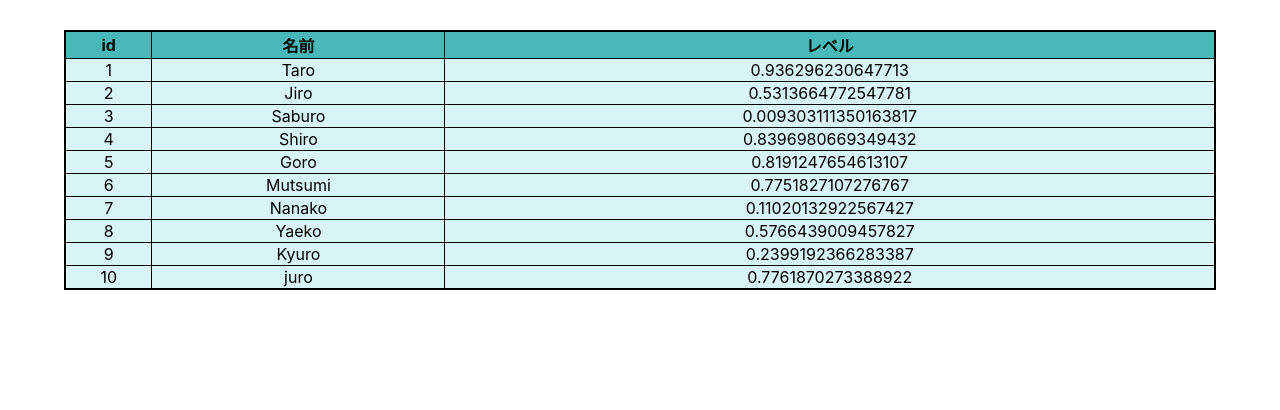
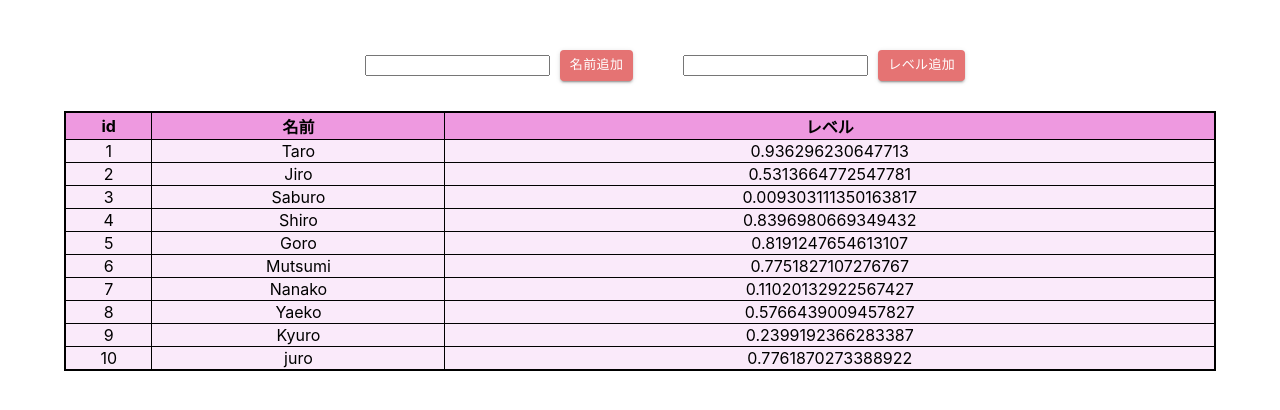
Before and after one commit to AyanoMiura88/react_dnd, a React (Create React App) app: page /TablePage in a window 1280 px wide. Shown: the top 410 px of the page. Built offline with nearby package versions, Linux system fonts and the light colour scheme.

Commit message:
[wip] table/input機能

```diff
--- a/src/Button/PrimaryBtn.tsx
+++ b/src/Button/PrimaryBtn.tsx
@@ -1,17 +1,26 @@
 import React from "react";
 import Button from "@material-ui/core/Button";
+import { makeStyles } from "@material-ui/core/styles";
 
 interface Props {
   children: React.ReactNode;
   onClick: () => void;
 }
 
+// const color = makeStyles({
+//   main: {
+//     backgroundColor: "#e57373",
+//     color: "#fff",
+//   }
+// });
 
 const PrimaryButton = (props: Props) => {
-  const { children ,onClick } = props;
+  const { children, onClick } = props;
+  // const test = color();
   return (
-    <div style={{margin:"10px"}}>
-      <Button onClick={onClick} variant="contained" color="primary" >
+    <div style={{ margin: "10px" }}>
+      <Button onClick={onClick} variant="contained" color="primary">
+        {/* <Button onClick={onClick} variant="contained" className={test.main} > */}
         {children}
       </Button>
     </div>
--- a/src/Table/Data.ts
+++ b/src/Table/Data.ts
@@ -1,4 +1,4 @@
-export const heading = ["id", "名前", "レベル"];
+export const header = ["id", "名前", "レベル"];
 
 export const data = [
   { id: 1, name: "Taro", level: Math.random() },
--- a/src/Table/Table.css
+++ b/src/Table/Table.css
@@ -3,7 +3,7 @@
 } */
 
 .table {
-  background-color: rgb(217, 244, 245);
+  background-color: rgb(250, 234, 250);
   border-collapse:  collapse;
   border: 2px solid black;
   margin: 30px auto;
@@ -11,10 +11,19 @@
 }
 
 th{
-    background-color: rgb(73, 184, 184);
+    background-color: rgb(238, 153, 224);
     color: "#ffffff";
 }
 
 th,td{
     border: solid 1px;
 }
+
+.inputArea{
+  margin-top: 50px;
+}
+
+.inputArea input{
+  margin-left: 50px;
+  margin-right: 10px;
+}
--- a/src/Table/Table.tsx
+++ b/src/Table/Table.tsx
@@ -1,20 +1,39 @@
-import React from "react";
+import React, { useState } from "react";
 import "./Table.css";
-import { data, heading } from "./Data";
+import Button from "@material-ui/core/Button";
+import { data, header } from "./Data";
 
 const TablePage = () => {
+  const [name, setName] = useState("");
+
+  const handleGetName = (e: React.ChangeEvent<HTMLInputElement>) => setName(e.target.value);
+  const handleAddName = () => {
+// const newData = data.push()
+  }
   return (
     <div className="tablePage">
+      <div className="inputArea">
+        <input onChange={ handleGetName }/>
+        <Button onClick={ handleAddName } variant="contained" color="primary" size="small">
+          名前追加
+        </Button>
+        <input />
+        <Button variant="contained" color="primary" size="small">
+          レベル追加
+        </Button>
+      </div>
       <table className="table">
         <thead className="tableHead">
           <tr>
-            {heading.map((v,i) => (
-              <th key={i} scope="col">{v}</th>
+            {header.map((v, i) => (
+              <th key={i} scope="col">
+                {v}
+              </th>
             ))}
           </tr>
         </thead>
         <tbody className="tableBody">
-          {data.map((v,i) => (
+          {data.map((v, i) => (
             <tr key={i}>
               <td>{v.id}</td>
               <td>{v.name}</td>
```
Also changed, not shown: 23 other files (tests, documents, lock files or other folders).
